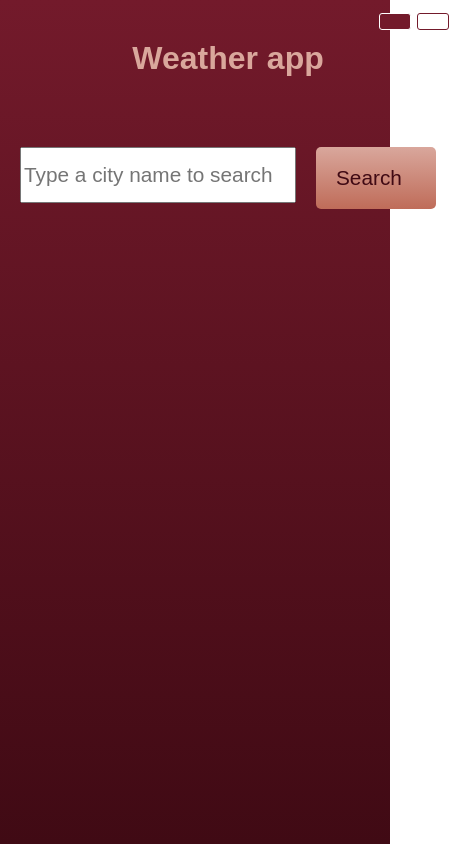
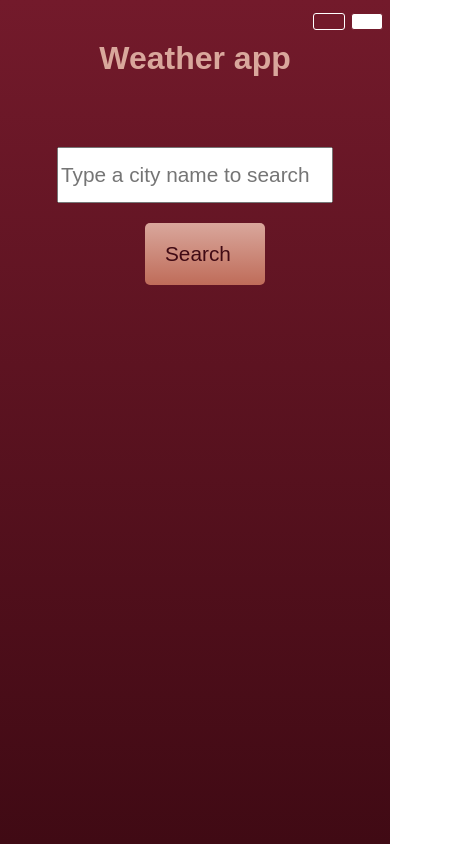
Before and after one commit to khirshah/react_weather-app, a React app: page / in a window 390 px wide. Shown: the whole page, 456 px wide, since content can reach past the window. Built offline with nearby package versions, Linux system fonts and the light colour scheme.

Commit message:
make project mobile responsive

```diff
--- a/src/app.css
+++ b/src/app.css
@@ -3,16 +3,26 @@
   font-family: Arial, Helvetica, sans-serif;
   font-size: 2rem;
   width: 100%;
-  height:100%;
+  height:100vh;
+  position: fixed;
+  overflow: scroll;
+  top: 0px;
+  left: 0;
 }
 
 .appContainer {
   display: flex;
   flex-direction: column;
-  width: 700px;
+  width: 80vw;
+  max-width: 600px;
+  height: 100%;
   position: relative;
   margin: 0 auto;
   padding:20px;
+
+  @media only screen and (max-width: 700px) {
+    width: 100vw;
+  }
 }
 
 .appTitle {
--- a/src/components/locationContainer.css
+++ b/src/components/locationContainer.css
@@ -2,4 +2,11 @@
 	display: flex;
 	flex-direction: row;
 	padding: 50px 0;
+
+
+	@media only screen and (max-width: 700px) {
+		flex-direction: column;
+		gap: 20px;
+		align-items: center;
+	  }
 }
--- a/src/components/weatherContainer.css
+++ b/src/components/weatherContainer.css
@@ -7,4 +7,10 @@
   display: flex;
   flex-direction: row;
   justify-content: space-between;
+
+  @media only screen and (max-width: 700px) {
+    flex-direction: column;
+    align-items: center;
+    margin-bottom: 40px;
+  }
 }
```
Also changed, not shown: src/server/server.js (deleted, +0 -87 lines), 1 other file (tests, documents, lock files or other folders).
